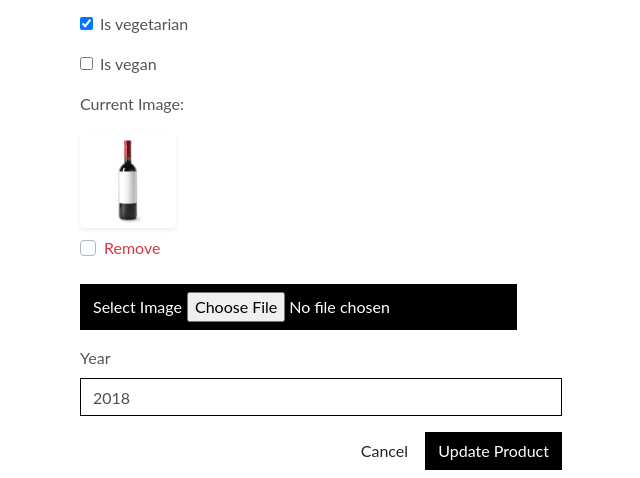
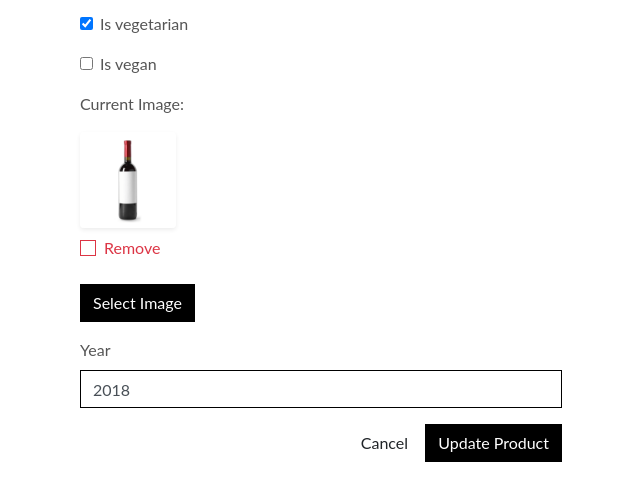
Before and after one commit to DaleFielding/grapes-of-passion, a Django app: page /products/edit/1/ in a window 1280 px wide. Shown: the part 1724-2202 px from the top of the page, without its empty margins (63-703 px from the left). Run offline with Django 4.2, Linux system fonts and the light colour scheme; the visitor is signed in with stand-in values (Sample User, id 1); data comes from the database, SQL or seed files in the repository; some libraries are stand-ins or nearby versions.

Commit message:
Style: update pbtn-files and custom-checkbox selectors for better styling

```diff
--- a/static/css/base.css
+++ b/static/css/base.css
@@ -201,6 +201,34 @@ input[name="q"]::placeholder {
     overflow-y: auto;
 }
 
+/* Product Form */
+
+.btn-file {
+    position: relative;
+    overflow: hidden;
+}
+
+.btn-file input[type="file"] {
+    position: absolute;
+    top: 0;
+    right: 0;
+    min-width: 100%;
+    min-height: 100%;
+    opacity: 0;
+    cursor: pointer;
+}
+
+.custom-checkbox .custom-control-label::before {
+    border-radius: 0;
+    border-color: #dc3545;
+}
+
+.custom-checkbox .custom-control-input:checked ~ .custom-control-label::before {
+    background-color: #dc3545;
+    border-color: #dc3545;
+    border-radius: 0;
+}
+
 /* ----- MEDIA QUERIES ----- */
 
 @media (min-width: 1200px) {
```
